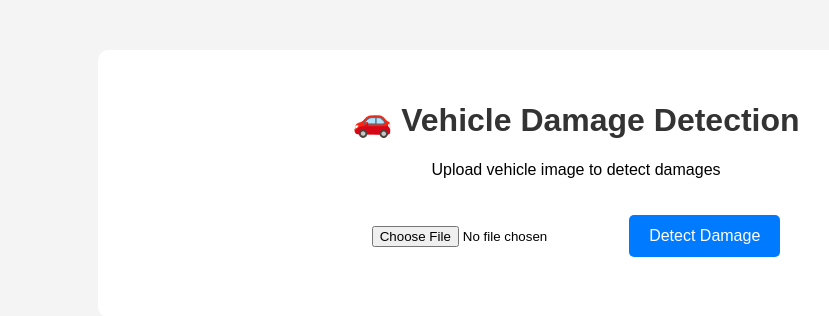
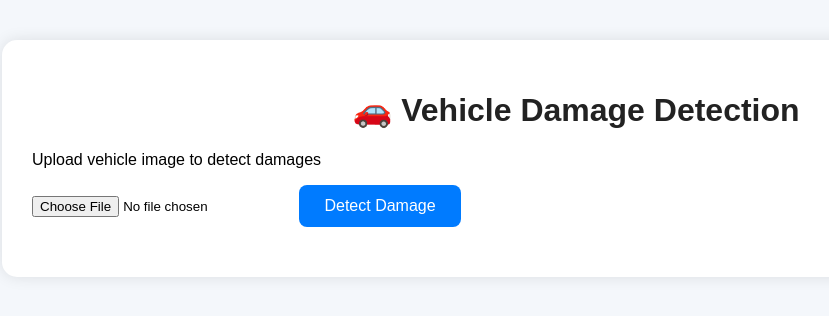
Before and after one commit to rishav-mishra-git/vehicle-damage-detection-flask, a Flask app: page / in a window 1280 px wide. Shown: the top 316 px of the page, without its empty margins (64-893 px from the left). Run offline with Flask 3, Linux system fonts and the light colour scheme.

Commit message:
Update style.css

```diff
--- a/static/style.css
+++ b/static/style.css
@@ -2,41 +2,62 @@ body {
 
     margin: 0;
     padding: 0;
-    font-family: Arial;
-    background: #f4f4f4;
+    font-family: Arial, sans-serif;
+    background: #f4f7fb;
 }
 
 .container {
 
-    width: 70%;
+    width: 85%;
     margin: auto;
-    margin-top: 50px;
+    margin-top: 40px;
+    margin-bottom: 40px;
+
     background: white;
+
     padding: 30px;
-    border-radius: 10px;
-    text-align: center;
+
+    border-radius: 15px;
+
+    box-shadow: 0 0 15px rgba(0,0,0,0.1);
 }
 
 h1 {
 
-    color: #333;
+    text-align: center;
+    color: #222;
 }
 
-input {
+.subtitle {
 
-    margin-top: 20px;
+    text-align: center;
+    color: gray;
+    margin-bottom: 30px;
+}
+
+.upload-section {
+
+    text-align: center;
+    margin-bottom: 30px;
 }
 
 button {
 
-    margin-top: 20px;
-    padding: 12px 20px;
+    padding: 12px 25px;
+
+    background: #007BFF;
+
     border: none;
-    background: #007BFF;
+
     color: white;
+
     font-size: 16px;
+
+    border-radius: 8px;
+
     cursor: pointer;
-    border-radius: 5px;
+
+    margin-left: 10px;
 }
 
 button:hover {
@@ -44,8 +65,119 @@ button:hover {
     background: #0056b3;
 }
 
-#result {
+img {
+
+    margin-top: 20px;
+
+    border-radius: 12px;
+
+    max-width: 100%;
+}
+
+.summary-cards {
+
+    display: flex;
+
+    gap: 20px;
 
     margin-top: 30px;
-    text-align: left;
+
+    flex-wrap: wrap;
 }
+
+.card {
+
+    flex: 1;
+
+    min-width: 220px;
+
+    background: #f8f9fa;
+
+    padding: 20px;
+
+    border-radius: 12px;
+
+    box-shadow: 0 0 8px rgba(0,0,0,0.08);
+}
+
+.card h3 {
+
+    margin: 0;
+    color: #444;
+}
+
+.card p {
+
+    font-size: 24px;
+
+    font-weight: bold;
+
+    margin-top: 10px;
+}
+
+.damage-card {
+
+    background: white;
+
+    border-left: 6px solid #007BFF;
+
+    padding: 15px;
+
+    margin-top: 20px;
+
+    border-radius: 10px;
+
+    box-shadow: 0 0 8px rgba(0,0,0,0.08);
+}
+
+.progress-bar {
+
+    width: 100%;
+
+    background: #ddd;
+
+    border-radius: 10px;
+
+    overflow: hidden;
+
+    height: 20px;
+
+    margin-top: 10px;
+}
+
+.progress {
+
+    height: 100%;
+
+    text-align: center;
+
+    color: white;
+
+    line-height: 20px;
+}
+
+.low {
+
+    background: green;
+}
+
+.medium {
+
+    background: orange;
+}
+
+.high {
+
+    background: red;
+}
+
+#loading {
+
+    text-align: center;
+
+    margin-top: 20px;
+
+    font-size: 20px;
+
+    color: #007BFF;
+}
```
